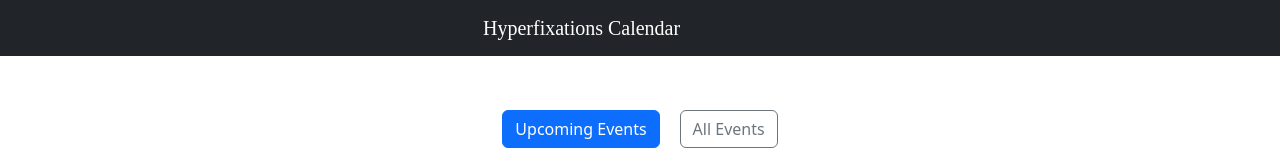
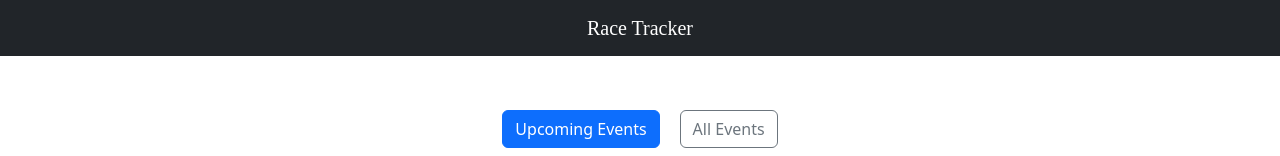
Before and after one commit to mamcgovern/RaceTracker, a React (Create React App) app in the folder racetracker/: page / in a window 1280 px wide. Shown: the top 156 px of the page. Built offline with nearby package versions, Linux system fonts and the light colour scheme.

Commit message:
Fixed title

```diff
--- a/racetracker/src/Navbar.js
+++ b/racetracker/src/Navbar.js
@@ -12,7 +12,8 @@ const Navbar = () => {
                         <span class="navbar-toggler-icon"></span>
                     </button>
                     <div class="collapse navbar-collapse d-lg-flex justify-content-lg-center" id="navbarsExample11">
-                        <a class="navbar-brand col-lg-3 me-0 nulshock" href="/">Hyperfixations Calendar</a>
+                        {/* REMOVE col-lg-3 from here */}
+                        <a class="navbar-brand me-0 nulshock" href="/">Race Tracker</a>
                     </div>
                 </div>
             </nav>
```
